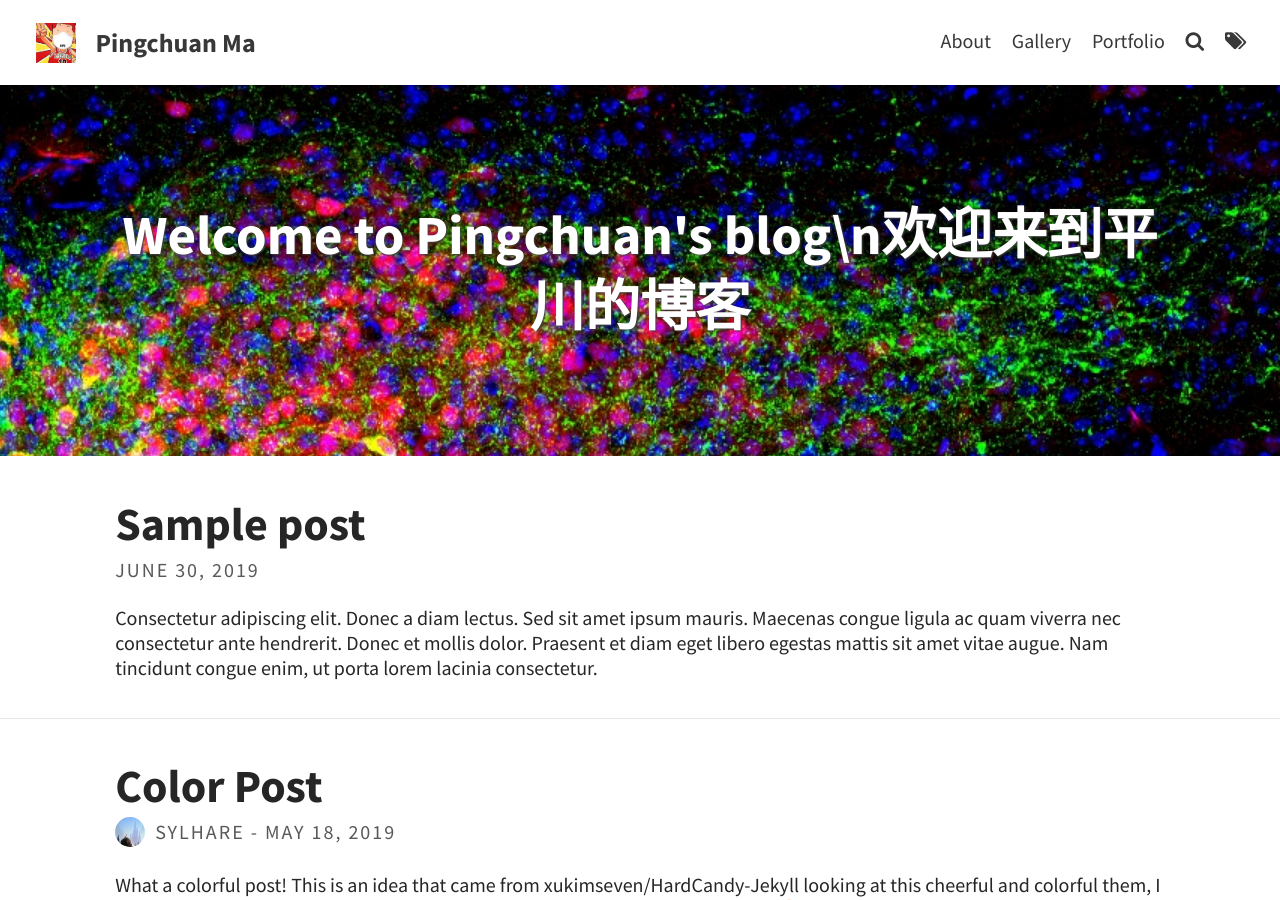
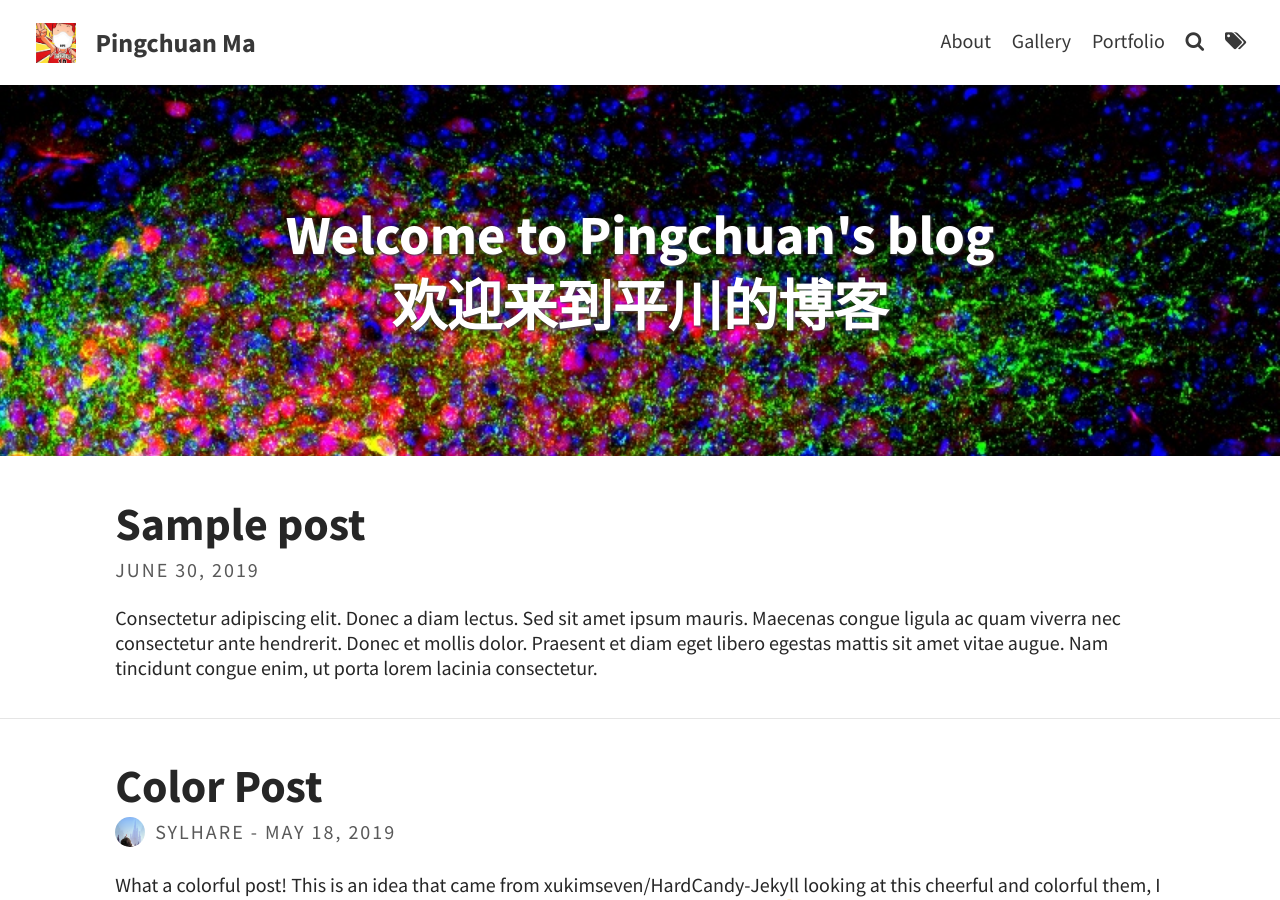
Before and after one commit to pcmaaaaa/pcmaaaaa.github.io, a Jekyll site: the page built from index.html, in a window 1280 px wide and 900 px high. Built offline with Jekyll 4.4.1, drawn with Linux system fonts in a browser that asks for light colours; the list of posts is cut into pages by our own code.

```diff
--- a/_config.yml
+++ b/_config.yml
@@ -9,7 +9,7 @@ avatar: assets/img/yingmukouzhao.jpeg                      # Empty for no avatar
 favicon: assets/favicon.ico                             # Icon displayed in the tab
 
 # Header and footer text
-header_text: Welcome to Pingchuan's blog\n欢迎来到平川的博客  # Change Blog header text
+header_text: Welcome to Pingchuan's blog<br>欢迎来到平川的博客  # Change Blog header text
 header_feature_image: assets/img/SCN.jpeg
 footer_text: >
   Powered by <a href="https://jekyllrb.com/">Jekyll</a> with <a href="https://github.com/sylhare/Type-on-Strap">Type on Strap</a>
```
